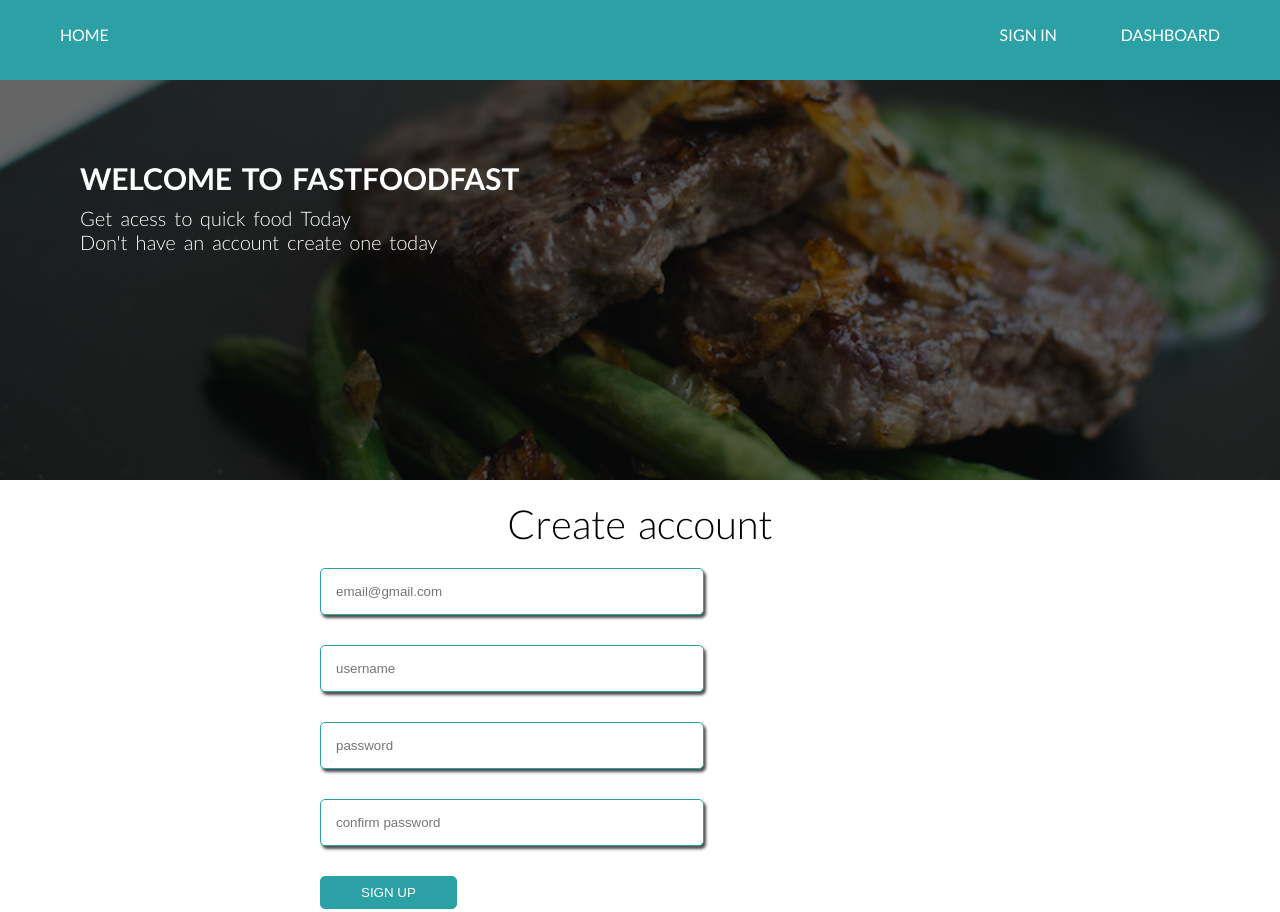
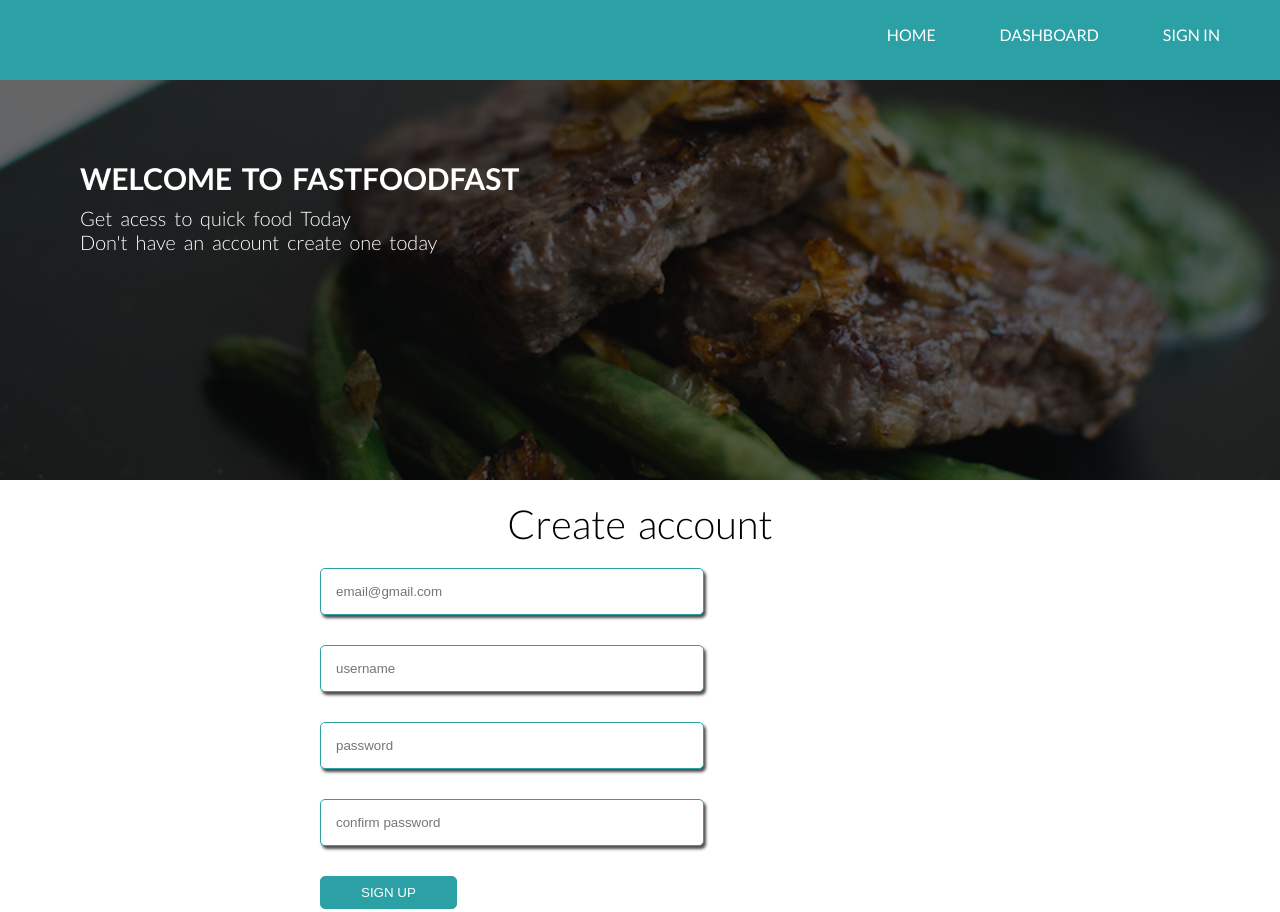
Before and after one commit to davishooly/FastFoodFast, a plain HTML site: page UI/pages/signup.html in a window 1280 px wide. Shown: the top 912 px of the page. Drawn offline with Linux system fonts and the light colour scheme.

Commit message:
[Fix] Fix app navigations

```diff
--- a/UI/pages/signup.html
+++ b/UI/pages/signup.html
@@ -15,18 +15,16 @@
 <body>
     <header>
         <nav>
-            <div class="main-nav left">
-                <li>
-                    <a href="../index.html ">Home</a>
-                </li>
-            </div>
             <div class="main-nav kim">
                 <ul>
                     <li>
-                        <a href="login.html">Sign In</a>
+                        <a href="../index.html ">Home</a>
                     </li>
                     <li>
                         <a href="dashboard.html">dashboard</a>
+                    </li>
+                    <li>
+                        <a href="login.html">Sign In</a>
                     </li>
                 </ul>
             </div>
```
Also changed, not shown: UI/pages/add-food.html (+1 -1 lines), UI/pages/order-history.html (+4 -5 lines), UI/pages/users.html (+4 -5 lines).
